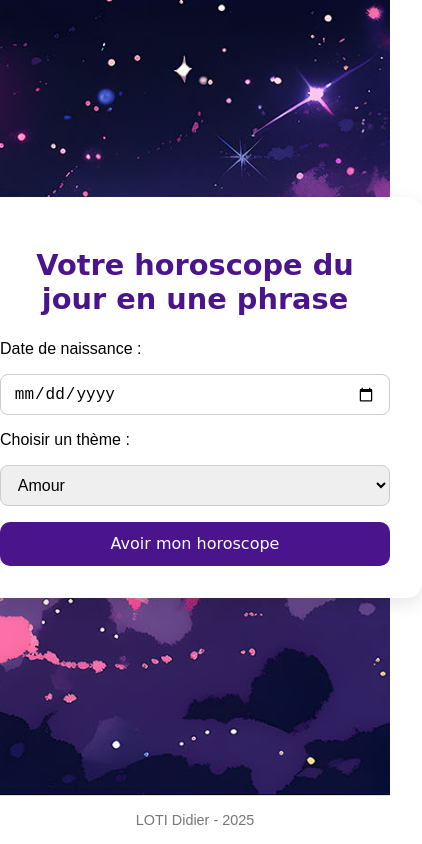
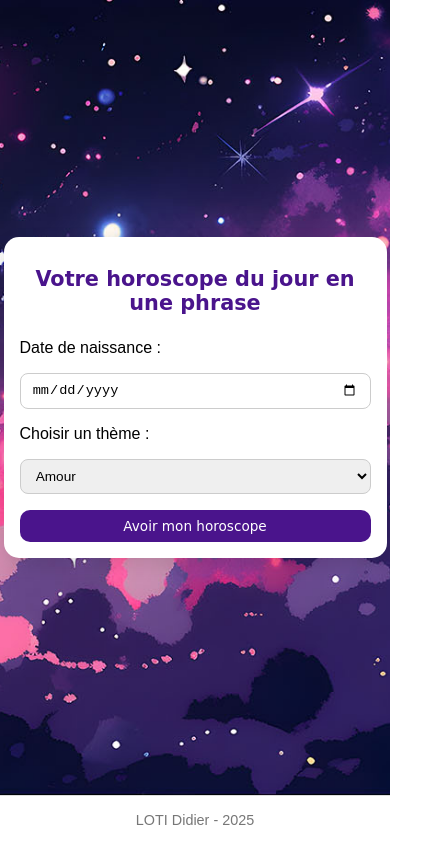
Before and after one commit to LotiD/iim-rattrapages, a website: page m1-rattrapages-loti-didier/01-Intelligence-Artificielle-pour-le-web/index.html in a window 390 px wide. Shown: the whole page, 422 px wide, since content can reach past the window. Drawn offline with Linux system fonts and the light colour scheme; a web font is replaced by a local one.

Commit message:
responsive complet

```diff
--- a/m1-rattrapages-loti-didier/01-Intelligence-Artificielle-pour-le-web/style.css
+++ b/m1-rattrapages-loti-didier/01-Intelligence-Artificielle-pour-le-web/style.css
@@ -163,3 +163,63 @@ footer {
     font-size: 0.9rem;
     color: #777;
 }
+
+
+/* ===== Responsiveness ===== */
+@media (max-width: 768px) {
+    .main_card {
+        padding: 1.5rem;
+        margin: 1rem;
+        max-width: 90%;
+    }
+
+    .main_card h1 {
+        font-size: 1.5rem;
+    }
+
+    .horoscope_form input,
+    .horoscope_form select,
+    .horoscope_form button {
+        font-size: 0.9rem;
+    }
+
+    .result_horoscope {
+        max-width: 90%;
+        font-size: 1rem;
+        padding: 0.8rem 1rem;
+    }
+
+    .result_horoscope img {
+        max-width: 90%;
+        padding: 16px;
+    }
+}
+
+@media (max-width: 480px) {
+    .main_card {
+        padding: 1rem;
+        margin: 2rem;
+        max-width: 90%;
+    }
+
+    .main_card h1 {
+        font-size: 1.3rem;
+    }
+
+    .horoscope_form input,
+    .horoscope_form select,
+    .horoscope_form button {
+        font-size: 0.85rem;
+        padding: 0.5rem 0.7rem;
+    }
+
+    .result_horoscope {
+        font-size: 0.95rem;
+        padding: 0.6rem 0.8rem;
+    }
+
+    .result_horoscope img {
+        max-width: 100%;
+        padding: 12px;
+    }
+}
```
